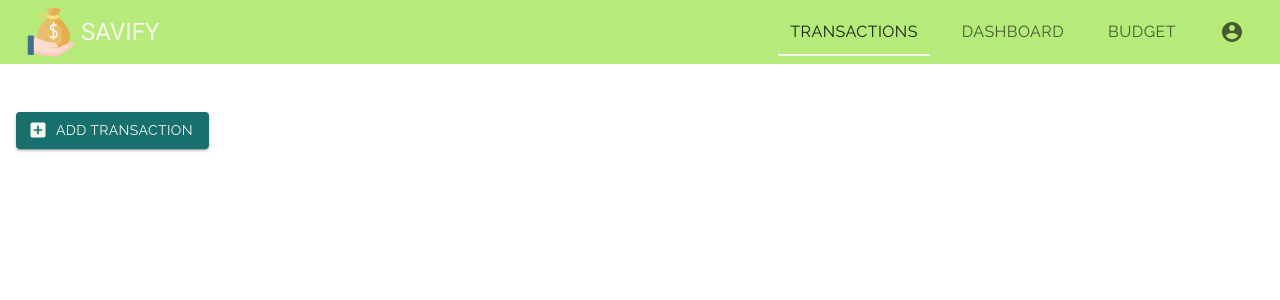
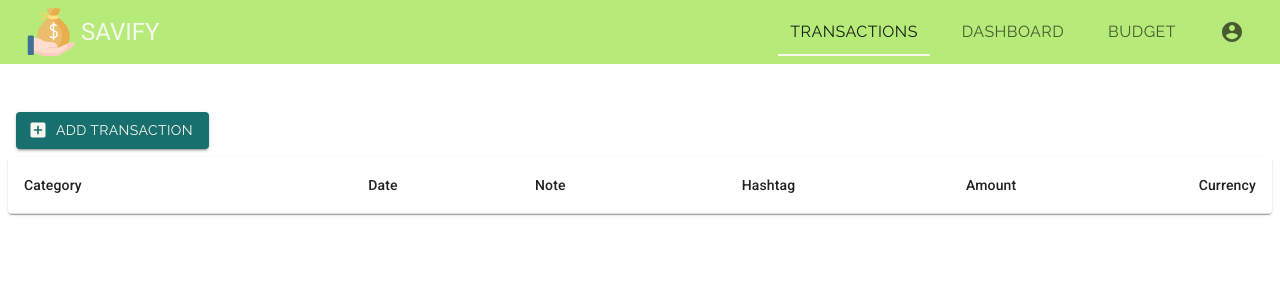
Before and after one commit to jerome-chua/pfintracker-frontend, a React (Create React App) app: page /transactions in a window 1280 px wide. Shown: the top 300 px of the page. Built offline with nearby package versions, Linux system fonts and the light colour scheme.

Commit message:
Add barebones transactions table

```diff
--- a/src/components/Transactions.jsx
+++ b/src/components/Transactions.jsx
@@ -2,6 +2,7 @@ import React from "react";
 import { makeStyles } from "@material-ui/styles";
 import { Button } from "@material-ui/core";
 import { AddBox } from "@material-ui/icons";
+import TransactionsTable from "./TransactionsTable.jsx";
 
 const useStyles = makeStyles((theme) => ({
   table: {
@@ -31,6 +32,8 @@ export default function Transactions() {
       >
         Add Transaction
       </Button>
+
+      <TransactionsTable />
     </>
   );
 }
--- /dev/null
+++ b/src/components/TransactionsTable.jsx
@@ -0,0 +1,42 @@
+import React, { useState } from "react";
+import {
+  Table,
+  TableBody,
+  TableCell,
+  TableContainer,
+  Paper,
+  TableHead,
+  TableRow,
+  Collapse,
+  Box,
+  Typography,
+} from "@material-ui/core";
+import { makeStyles } from "@material-ui/core/styles";
+
+const useRowStyles = makeStyles({
+  table: {
+    minWidth: 650,
+  },
+});
+
+export default function TransactionsTable() {
+  const classes = useRowStyles();
+
+  return (
+    <TableContainer component={Paper}>
+      <Table className={classes.table} aria-label="transactions-table">
+        <TableHead>
+          <TableRow>
+            <TableCell>Category</TableCell>
+            <TableCell align="right">Date</TableCell>
+            <TableCell align="right">Note</TableCell>
+            <TableCell align="right">Hashtag</TableCell>
+            <TableCell align="right">Amount</TableCell>
+            <TableCell align="right">Currency</TableCell>
+          </TableRow>
+        </TableHead>
+        <TableBody>{/* TODO: useEffect to get rows here */}</TableBody>
+      </Table>
+    </TableContainer>
+  );
+}
```
